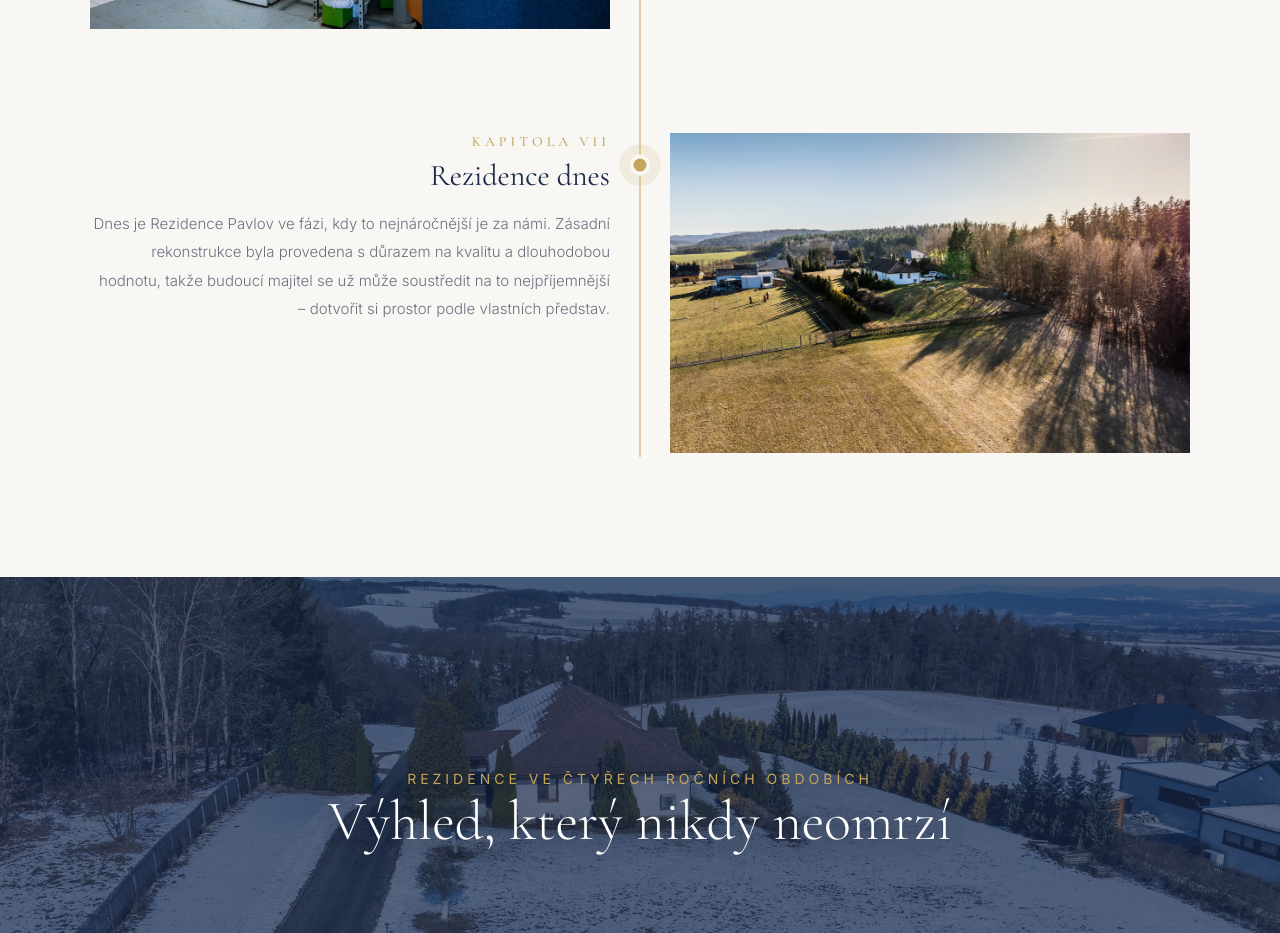
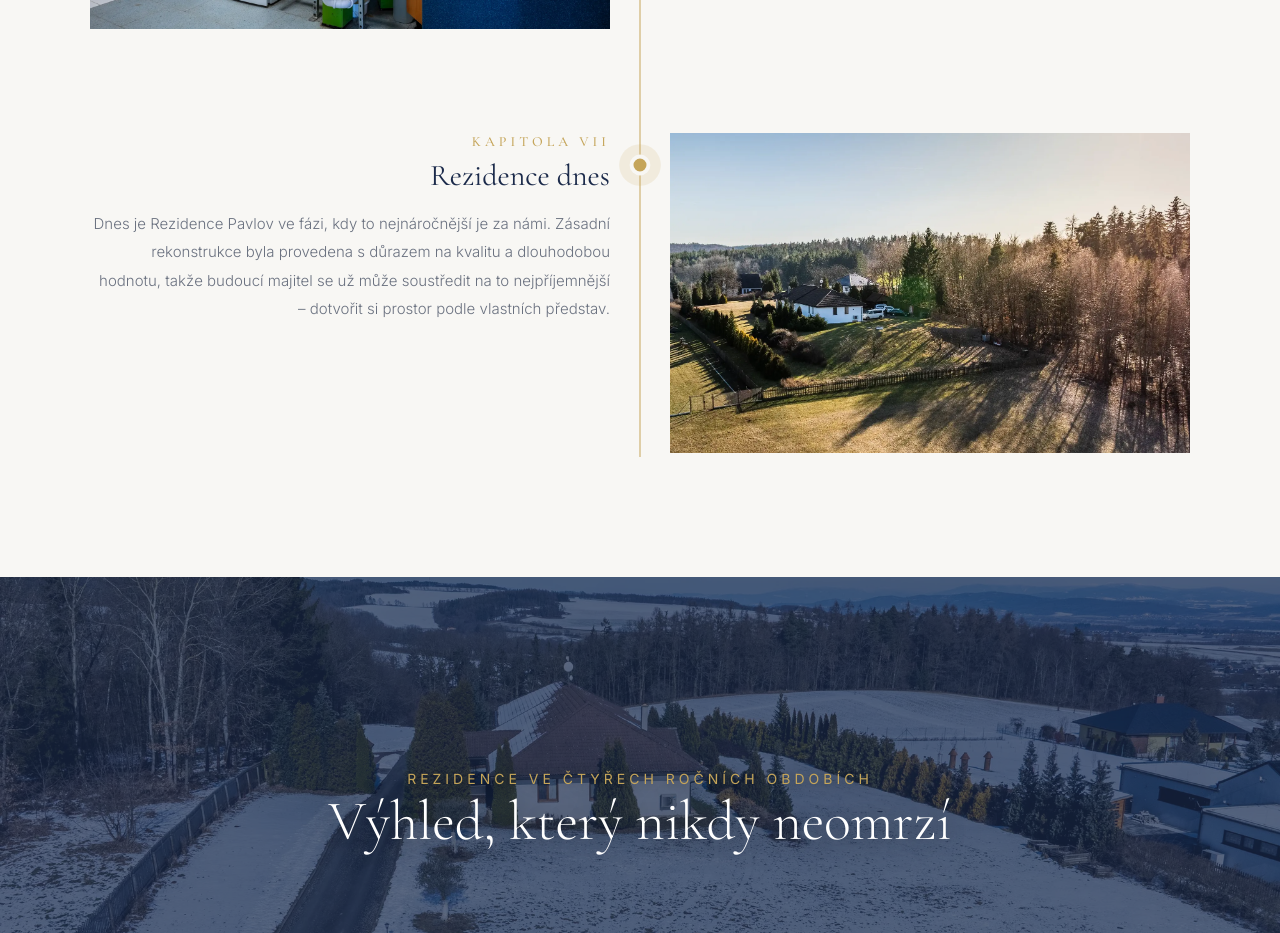
Before and after one commit to tknurture/Petr-Dadej---Rezidence-Pavlov, a Next.js app: page / in a window 1280 px wide. Shown: the part 4400-5333 px from the top of the page. Built offline with nearby package versions, Linux system fonts and the light colour scheme.

Commit message:
Replace Rezidence dnes timeline image

```diff
--- a/app/page.tsx
+++ b/app/page.tsx
@@ -660,7 +660,7 @@ export default function Home() {
               </p>
             </div>
             <div className="tl-image reveal-left">
-              <img src="/images/zasilka/DJI_20260305151440_0017_D-HDR.webp" alt="Rezidence dnes - jarní pohled" loading="lazy" />
+              <img src="/images/zasilka/rezidence-dnes.webp" alt="Rezidence dnes - jarní pohled" loading="lazy" />
             </div>
             <div className="tl-dot"></div>
           </div>
```
Also changed, not shown: public/images/zasilka/rezidence-dnes.webp (added).
